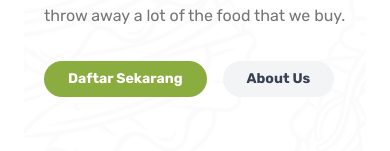
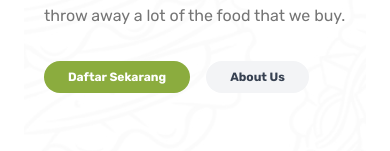
Before and after one commit to wikan04/foodlandingpage, a Next.js app: page / in a window 390 px wide. Shown: the part 591-742 px from the top of the page. Built offline with nearby package versions, Linux system fonts and the light colour scheme.

Commit message:
Fixing Responsive On Laptop and Tablet

```diff
--- a/app/Hero/page.tsx
+++ b/app/Hero/page.tsx
@@ -6,7 +6,7 @@ export default function Heropage() {
     >
       <div className="mx-auto flex flex-col items-center px-5 py-24 md:flex-row">
         <div className="mb-16 flex flex-col text-left md:mb-0 md:w-1/2 md:items-start md:pr-16  lg:flex-grow lg:pr-24">
-          <h1 className="title-font mb-4 text-4xl font-semibold text-sushi sm:text-5xl">
+          <h1 className="title-font mb-4 text-4xl font-semibold text-sushi lg:text-4xl xl:text-5xl">
             Good Food Us <br className="hidden lg:inline-block" />
             Good Mood
           </h1>
@@ -22,16 +22,16 @@ export default function Heropage() {
             conservative position: Not to waste food, and not to throw away a
             lot of the food that we buy.
           </p>
-          <div className="flex justify-start items-start">
-            <button className="inline-flex rounded-full border-0 bg-sushi px-6 py-2 text-sm lg:text-lg text-white font-bold focus:outline-none">
+          <div className="flex justify-start items-start text-left">
+            <button className="inline-flex rounded-full border-0 bg-sushi px-6 py-2 text-xs lg:text-md xl:text-lg text-white font-bold focus:outline-none">
               Daftar Sekarang
             </button>
-            <button className="ml-4 inline-flex rounded-full border-0 bg-gray-100 px-6 py-2 text-sm lg:text-lg text-gray-700 font-bold focus:outline-none">
+            <button className="ml-4 inline-flex rounded-full border-0 bg-gray-100 px-6 py-2 text-xs lg:text-md xl:text-lg text-gray-700 font-bold focus:outline-none">
               About Us
             </button>
           </div>
         </div>
-        <div className="hidden md:block w-1/2 lg:w-full lg:max-w-3xl">
+        <div className="hidden md:block w-1/2 lg:w-2/3 xl:w-1/2 2xl:w-full lg:max-w-3xl">
           <img
             className="rounded object-cover object-center"
             alt="hero"
```
